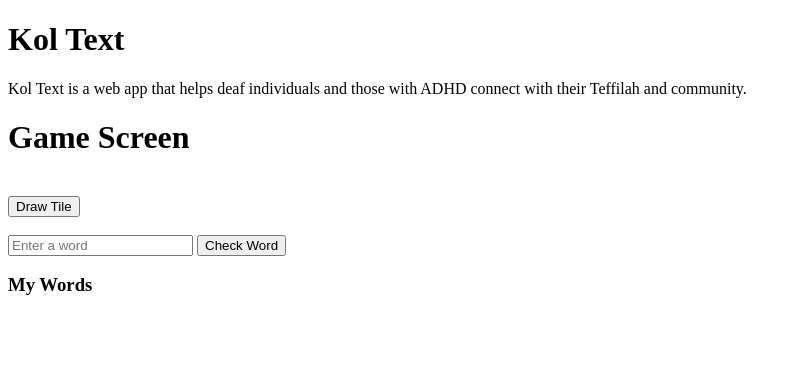
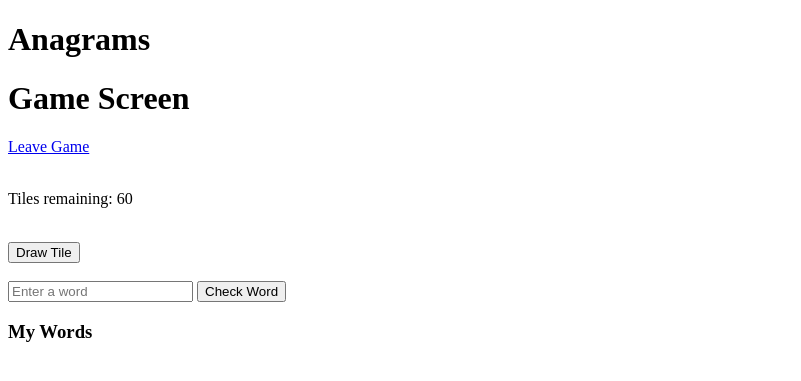
Before and after one commit to rpowergso/anagrams, a Flask app: page /gamescreen in a window 1280 px wide. Shown: the top 381 px of the page, without its empty margins (0-801 px from the left). Run offline with Flask 3, Linux system fonts and the light colour scheme.

Commit message:
next update, we currently ha1v eteh logic fully working with stealing roots i dont like some messages it gives us but that is fine for now, we are going to add ai soonwe made it so u have a tile counter and once u reach 0 u cant pick anymorew

```diff
--- a/app.py
+++ b/app.py
@@ -1,10 +1,13 @@
 from flask import Flask, render_template, request, jsonify, redirect, url_for, session
+from flask_session import Session
 import random
 import requests
 from game import check_dictionary, generate_tiles, same_root
 
 app = Flask(__name__)
 app.secret_key = 'something'
+app.config['SESSION_TYPE'] = 'filesystem'
+Session(app)
 
 @app.route('/')
 def home():
@@ -28,11 +31,13 @@ def get_tile():
     if 'tiles' not in session:
         tiles = generate_tiles()
         session['tiles'] = tiles
+        session.modified = True
     tiles = session['tiles']
     if not tiles:
         return jsonify({'tile': None, 'done': True})
     tile = tiles.pop(0)
     session['tiles'] = tiles
+    session.modified = True
     return jsonify({'tile': tile, 'done': False})
 
 @app.route('/check-word', methods=['POST'])
--- a/templates/gamescreen.html
+++ b/templates/gamescreen.html
@@ -2,9 +2,14 @@
 {% block content %}
 <h1>Game Screen</h1>
 
+<a href="/homepage">Leave Game</a>
+<br><br>
+
+<p>Tiles remaining: <span id="tileCount">60</span></p>
 <div id="tilePool"></div>
 <br>
-<button onclick="drawTile()">Draw Tile</button>
+<button id="drawButton" onclick="drawTile()">Draw Tile</button>
+<p id="noMoreTiles" style="display:none;">No more tiles!</p>
 <br><br>
 
 <input type="text" id="wordInput" placeholder="Enter a word">
@@ -17,6 +22,7 @@
 <script>
     let activeTiles = [];
     let myWords = [];
+    let tilesDrawn = 0;
 
     function canMakeWord(word, tiles) {
         const available = [...tiles];
@@ -34,9 +40,6 @@
             if (!canMakeWord(word, combined)) continue;
 
             if (word.length === existingWord.length + 1 && word.endsWith('S') && word.slice(0, -1) === existingWord) continue;
-            if (word.endsWith(existingWord)) continue;
-            if (word.startsWith(existingWord)) continue;
-
             const stemResponse = await fetch('/check-stem', {
                 method: 'POST',
                 headers: { 'Content-Type': 'application/json' },
@@ -76,9 +79,12 @@
         const response = await fetch('/get-tile');
         const data = await response.json();
         if (data.done) {
-            alert('No more tiles!');
+            document.getElementById('noMoreTiles').style.display = 'block';
+            document.getElementById('drawButton').disabled = true;
             return;
         }
+        tilesDrawn++;
+        document.getElementById('tileCount').innerText = 60 - tilesDrawn;
         activeTiles.push(data.tile);
         renderTiles();
     }
--- a/templates/layout.html
+++ b/templates/layout.html
@@ -3,11 +3,10 @@
 <head>
     <meta charset="UTF-8">
     <meta name="viewport" content="width=device-width, initial-scale=1.0">
-    <title>Document</title>
+    <title>Anagrams</title>
 </head>
 <body>
-    <h1>Kol Text</h1>
-    <p>Kol Text is a web app that helps deaf individuals and those with ADHD connect with their Teffilah and community.</p>
+    <h1>Anagrams</h1>
     {% block content %}
     {% endblock %}
 </body>
```
Also changed, not shown: 2 other files.
